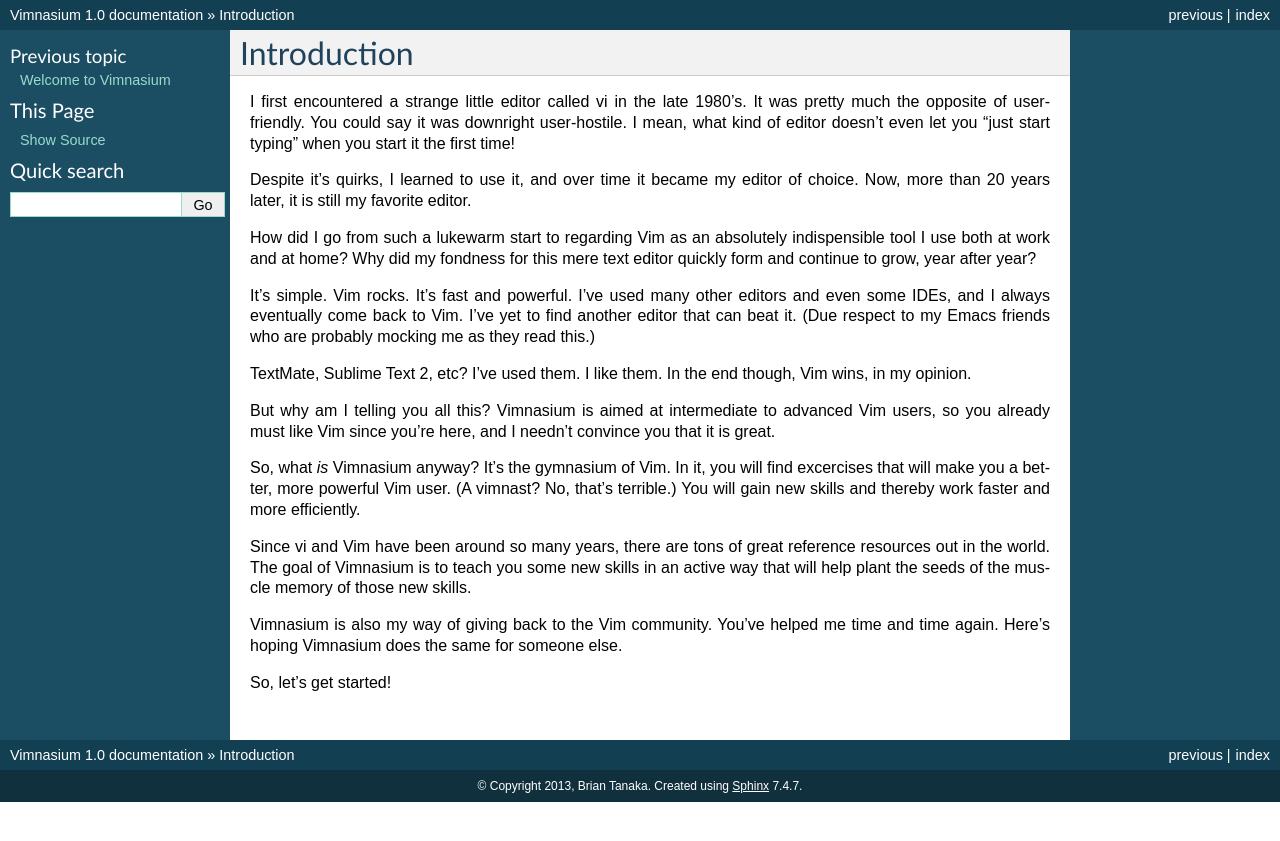
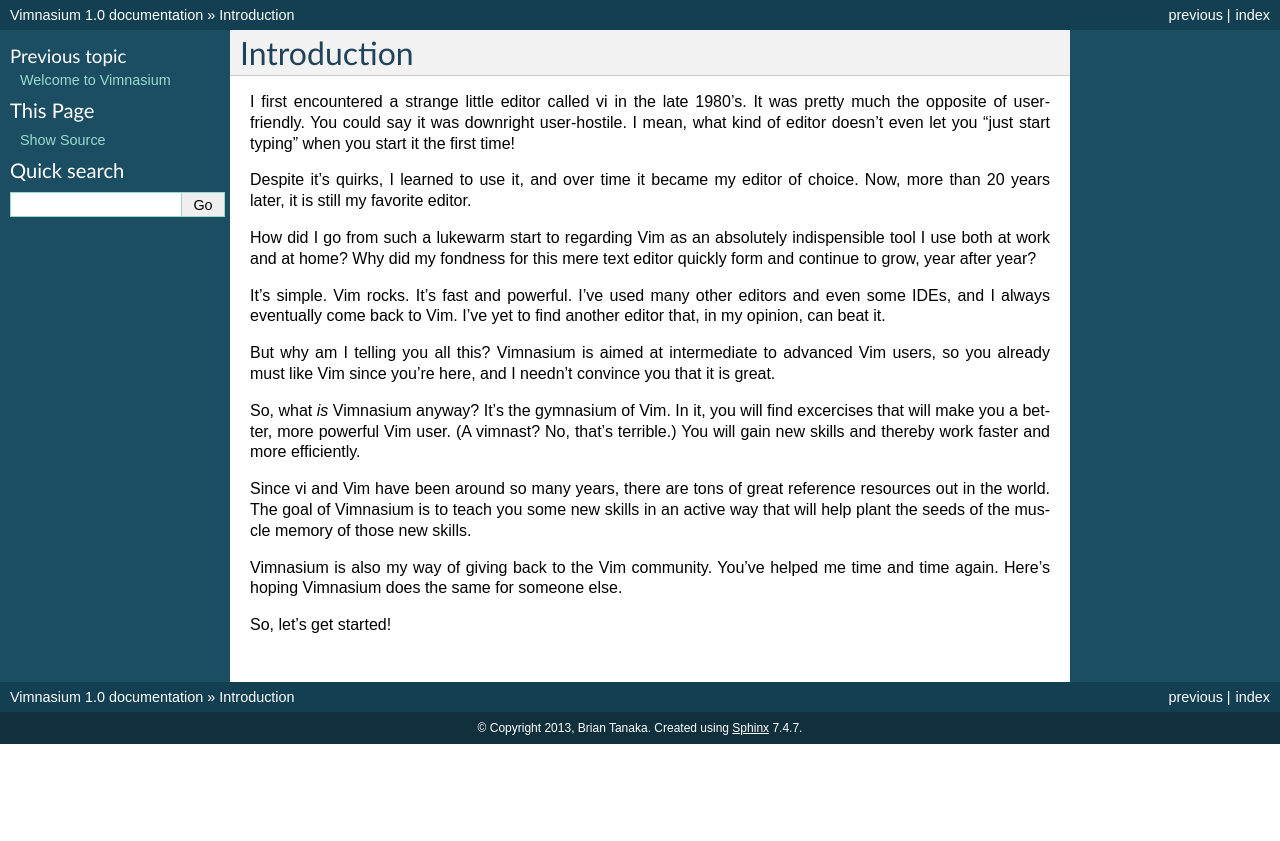
Before and after one commit to btanaka/vimnasium-text, a Sphinx documentation site: the page built from sphinx/introduction.rst, in a window 1280 px wide. Shown: the top 841 px of the page. Built offline with Sphinx 7.4.7, drawn with Linux system fonts in a browser that asks for light colours.

Commit message:
update intro

```diff
--- a/sphinx/introduction.rst
+++ b/sphinx/introduction.rst
@@ -17,11 +17,7 @@
 
 It's simple. Vim rocks. It's fast and powerful. I've used many other
 editors and even some IDEs, and I always eventually come back to
-Vim. I've yet to find another editor that can beat it. (Due respect
-to my Emacs friends who are probably mocking me as they read this.)
-
-TextMate, Sublime Text 2, etc? I've used them. I like them. In the end
-though, Vim wins, in my opinion.
+Vim. I've yet to find another editor that, in my opinion, can beat it.
 
 But why am I telling you all this? Vimnasium is aimed at intermediate
 to advanced Vim users, so you already must like Vim since
```
